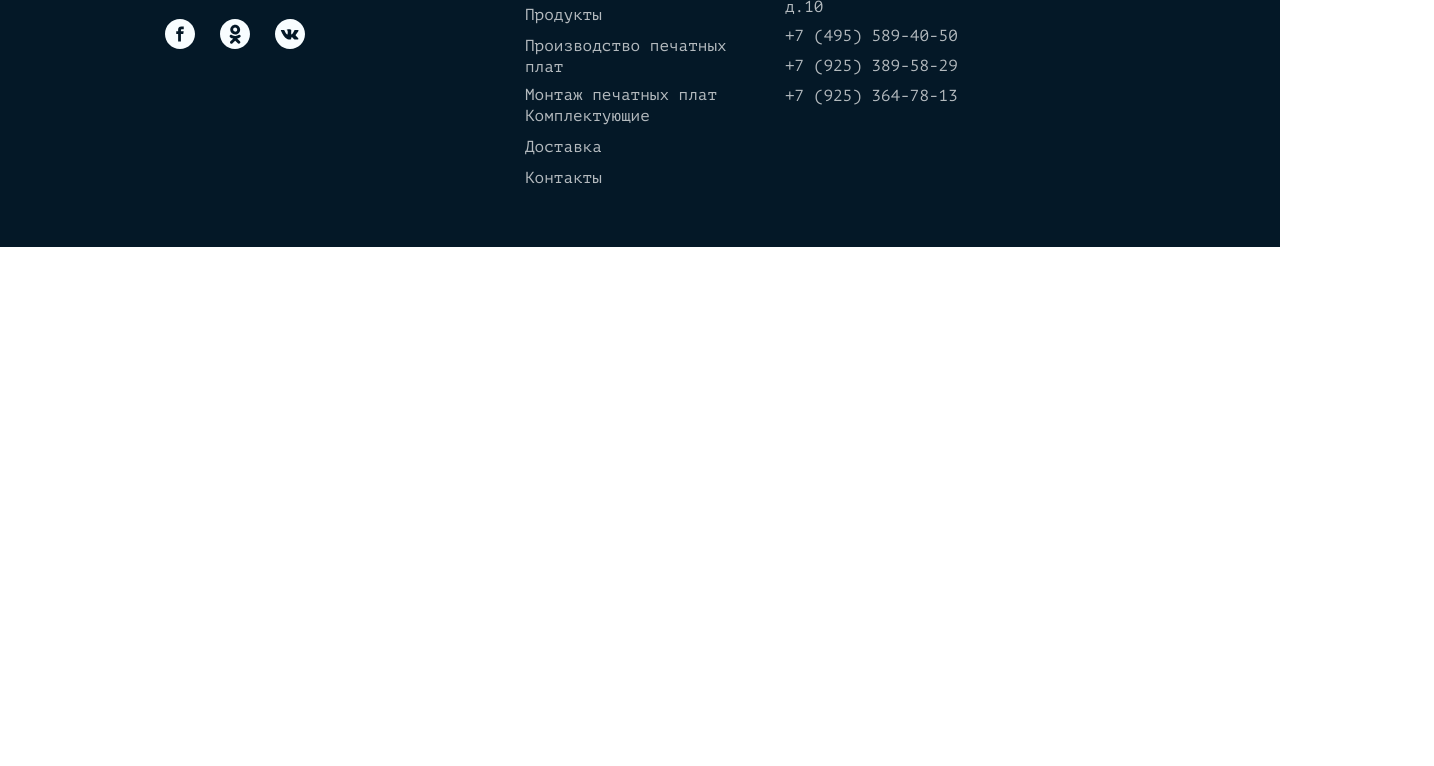
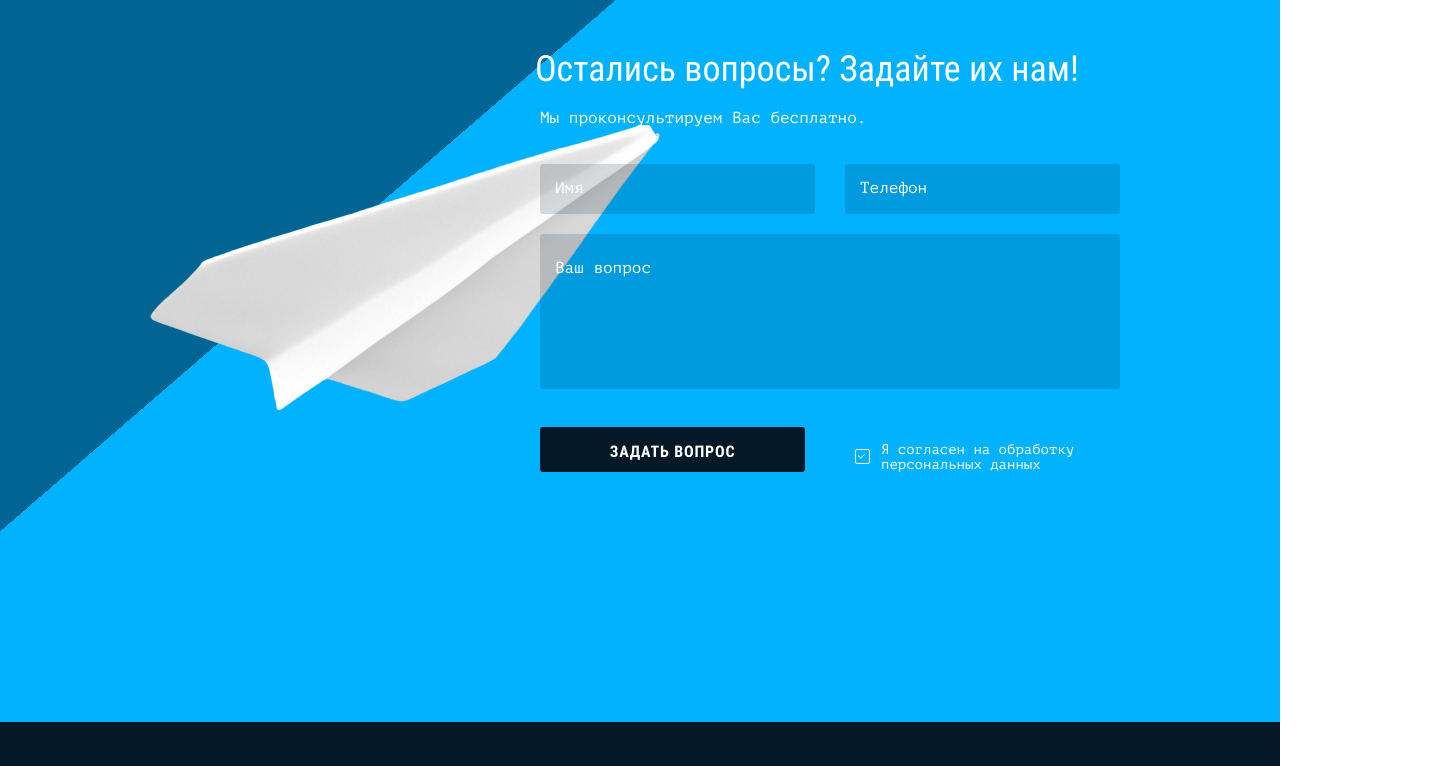
Before and after one commit to katenichols/96162-smart_device, a website built with webpack: page source/index.html in a window 1280 px wide. Shown: the part 3304-4070 px from the top of the page, 1434 px wide, since content can reach past the window. Before the commit the page ends 3551 px from the top, so only its background shows below. Built offline with nearby package versions, Linux system fonts and the light colour scheme; files whose address does not match are found by name.

Commit message:
Закончена верстка формы обратной связи

```diff
--- a/source/index.html
+++ b/source/index.html
@@ -123,6 +123,38 @@
           </ul>
         </div>
       </section>
+
+      <section class="feedback">
+        <div class="container">
+          <div class="feedback__wrapper">
+            <h2>Остались вопросы? Задайте их&nbsp;нам!</h2>
+            <span>Мы&nbsp;проконсультируем Вас бесплатно.</span>
+            <form>
+              <div class="feedback__inner-wrapper">
+                <div class="feedback__form-input">
+                  <label for="feedback-name" class="visually-hidden"></label>
+                  <input type="text" id="feedback-name" name="feedback-name" placeholder="Имя" required>
+                </div>
+                <div class="feedback__form-input">
+                  <label for="feedback-phone" class="visually-hidden"></label>
+                  <input type="tel" id="feedback-phone" name="feedback-phone" placeholder="Телефон" required>
+                </div>
+              </div>
+              <div class="feedback__form-input">
+                <label for="feedback-question" class="visually-hidden"></label>
+                <textarea id="feedback-question" name="feedback-question" placeholder="Ваш вопрос"></textarea>
+              </div>
+              <div class="feedback__inner-wrapper">
+                <button type="submit" class="feedback__submit">Задать вопрос</button>
+                <div class="feedback__form-input feedback__form-input--checkbox">
+                  <input type="checkbox" class="visually-hidden" id="feedback-assent" name="feedback-assent" required>
+                  <label for="feedback-assent" class="is-checked">Я&nbsp;согласен на&nbsp;обработку персональных данных</label>
+                </div>
+              </div>
+            </form>
+          </div>
+        </div>
+      </section>
     </main>
 
     <footer class="footer">
--- /dev/null
+++ b/source/sass/blocks/feedback.scss
@@ -0,0 +1,262 @@
+.feedback {
+  position: relative;
+
+  padding: 165px 0 220px;
+
+  background: $black-pearl-to-right-down;
+  background-color: $color-deep-sky-blue;
+
+  &::before {
+    content: "";
+    position: absolute;
+    top: 246px;
+    left: 350px;
+    z-index: 1;
+
+    width: 510px;
+    height: 285px;
+
+    background-image: url('../../img/plane.png');
+    background-repeat: no-repeat;
+  }
+
+  @include vp-1839 {
+    &::before {
+      left: 200px;
+    }
+  }
+
+  @include vp-1439 {
+    &::before {
+      left: 150px;
+    }
+  }
+
+  @include vp-1279 {
+    &::before {
+      left: 75px;
+    }
+  }
+
+  @media (max-width: $vp-1023) {
+    padding: 45px 0 95px;
+
+    background-image: none;
+
+    &::before {
+      display: none;
+    }
+  }
+
+  @media (max-width: $vp-767) {
+    padding: 46px 0 50px;
+  }
+}
+
+.feedback__wrapper {
+  position: relative;
+  z-index: 10;
+
+  max-width: 580px;
+  margin-right: 10px;
+  margin-left: auto;
+
+  @media (max-width: $vp-1023) {
+    width: 100%;
+    max-width: 100%;
+    margin-right: 0;
+    margin-left: 0;
+  }
+}
+
+.feedback h2 {
+  margin-top: 0;
+  margin-bottom: 12px;
+  margin-left: -5px;
+
+  @include roboto($size-36, $line-51);
+  color: $color-default-white;
+
+  @media (max-width: $vp-1023) {
+    margin-left: 0;
+    margin-bottom: 7px;
+  }
+
+  @media (max-width: $vp-767) {
+    margin-bottom: 8px;
+
+    font-size: 30px;
+    line-height: 42px;
+  }
+}
+
+.feedback span {
+  display: block;
+  margin-bottom: 35px;
+
+  @include ptmono($size-16, $line-22);
+  color: $color-default-white;
+
+  @media (max-width: $vp-1023) {
+    margin-bottom: 25px;
+  }
+
+  @media (max-width: $vp-767) {
+    margin-bottom: 34px;
+
+    font-size: 14px;
+    line-height: 19px;
+  }
+}
+
+.feedback__inner-wrapper {
+  display: flex;
+  width: 100%;
+  margin-bottom: 20px;
+
+  &:last-of-type {
+    justify-content: space-between;
+  }
+
+  @media (max-width: $vp-767) {
+    flex-direction: column;
+    justify-content: flex-start;
+  }
+}
+
+.feedback__inner-wrapper .feedback__form-input {
+  width: calc(50% - 15px);
+
+  &:first-of-type {
+    margin-right: 30px;
+  }
+
+  @media (max-width: $vp-767) {
+    width: 100%;
+
+    &:first-of-type {
+      margin-right: 0;
+      margin-bottom: 20px;
+    }
+  }
+}
+
+.feedback__inner-wrapper:last-of-type .feedback__form-input {
+  width: 265px;
+  margin-right: 0;
+  padding-top: 15px;
+
+  @media (max-width: $vp-1023) {
+    width: 320px;
+    padding-top: 10px;
+  }
+
+  @media (max-width: $vp-767) {
+    width: 100%;
+  }
+}
+
+.feedback input,
+.feedback textarea {
+  width: 100%;
+
+  @include ptmono($size-16, $line-22);
+  color: $color-default-white;
+
+  background-color: $color-black-pearl-fade;
+  border: none;
+  border-radius: 3px;
+}
+
+.feedback input::placeholder,
+.feedback textarea::placeholder {
+  color: $color-default-white;
+}
+
+.feedback input {
+  padding: 13px 15px 15px;
+}
+
+.feedback textarea {
+  min-height: 155px;
+  margin-bottom: 31px;
+  padding: 23px 15px;
+  resize: none;
+
+  @media (max-width: $vp-1023) {
+    margin-bottom: 32px;
+    padding-top: 30px;
+  }
+
+  @media (max-width: $vp-767) {
+    min-height: 180px;
+    margin-bottom: 26px;
+    padding-top: 23px;
+  }
+}
+
+.feedback__submit {
+  width: 265px;
+  margin-bottom: 10px;
+  padding-top: 15px;
+  padding-bottom: 11px;
+  text-align: center;
+
+  @include roboto-bold($size-16, $line-19);
+  color: $color-default-white;
+  letter-spacing: 0.05em;
+  text-transform: uppercase;
+
+  background-color: $color-black-pearl;
+  border: none;
+  border-radius: 3px;
+
+  @media (max-width: $vp-767) {
+    width: 100%;
+    margin-bottom: 15px;
+  }
+}
+
+.feedback__form-input--checkbox label {
+  position: relative;
+
+  display: block;
+  padding-left: 26px;
+
+  @include ptmono($size-14, $line-16);
+  color: $color-default-white;
+
+  &::before {
+    content: "";
+    position: absolute;
+    top: 7px;
+    left: 0;
+
+    width: 15px;
+    height: 15px;
+
+    border: 1px solid $color-default-white;
+    border-radius: 2px;
+  }
+
+  &.is-checked {
+    &::before {
+      background-image: url("../../img/sprite/icon-checkbox-mark.svg");
+      background-repeat: no-repeat;
+      background-position: 1px 3px;
+    }
+  }
+
+  @media (max-width: $vp-1023) {
+    padding-left: 25px;
+  }
+
+  @media (max-width: $vp-767) {
+    padding-left: 31px;
+
+    &::before {
+      top: 6px;
+      left: 5px;
+    }
+  }
+}
--- a/source/sass/style.scss
+++ b/source/sass/style.scss
@@ -30,6 +30,7 @@
 @import "blocks/blank-main";
 @import "blocks/card";
 @import "blocks/popup";
+@import "blocks/feedback";
 
 // ---------------------------------
 
--- a/source/sass/variables.scss
+++ b/source/sass/variables.scss
@@ -9,7 +9,7 @@ $color-default-white-fade: rgba(255, 255, 255, 0.7);
 $color-transparent: rgba(255, 255, 255, 0);
 
 // Project palette
-// для нейминга цветов используем https://www.htmlcsscolor.com/hex/026593
+// для нейминга цветов используем https://www.htmlcsscolor.com/hex/00B3FF
 
 $color-neon-blue: #2c39f2;
 $color-torch-red: #ff1553;
@@ -29,6 +29,7 @@ $color-overlay: rgba(3, 16, 27, 0.7);
 
 $black-to-right: linear-gradient(90deg, rgba(0, 0, 0, 0.75) 0%, rgba(0, 0, 0, 0) 75%);
 $black-pearl-to-transparent: linear-gradient(180deg, #041827 84.9%, rgba(4, 24, 39, 0) 100%);
+$black-pearl-to-right-down: linear-gradient(139.2deg, rgba(4, 24, 39, 0.5) 0%, rgba(4, 24, 39, 0.5) 33.5%, #00b2ff 33.5%, #00b2ff 100%);
 
 // Typography
 // ---------------------------------
```
Also changed, not shown: build/css/style.css, build/css/style.min.css, build/img/plane.jpg (added), build/img/plane.png (added), build/index.html, build/test.html (deleted), source/img/plane.jpg (added), source/img/plane.png (added), 1 other file.
